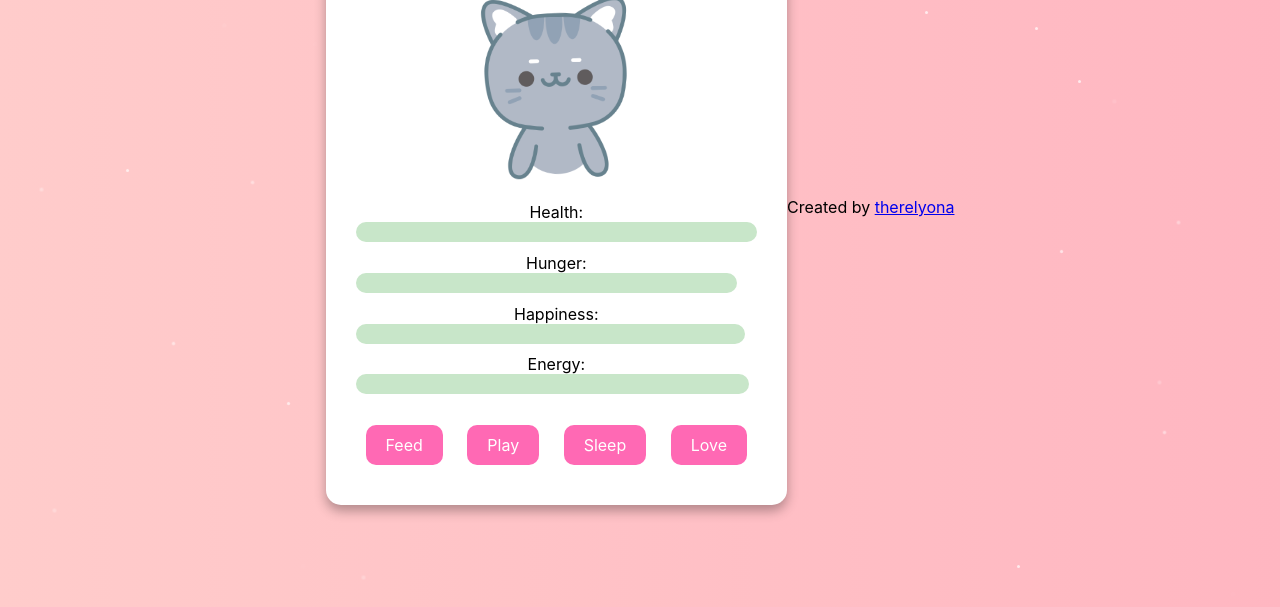
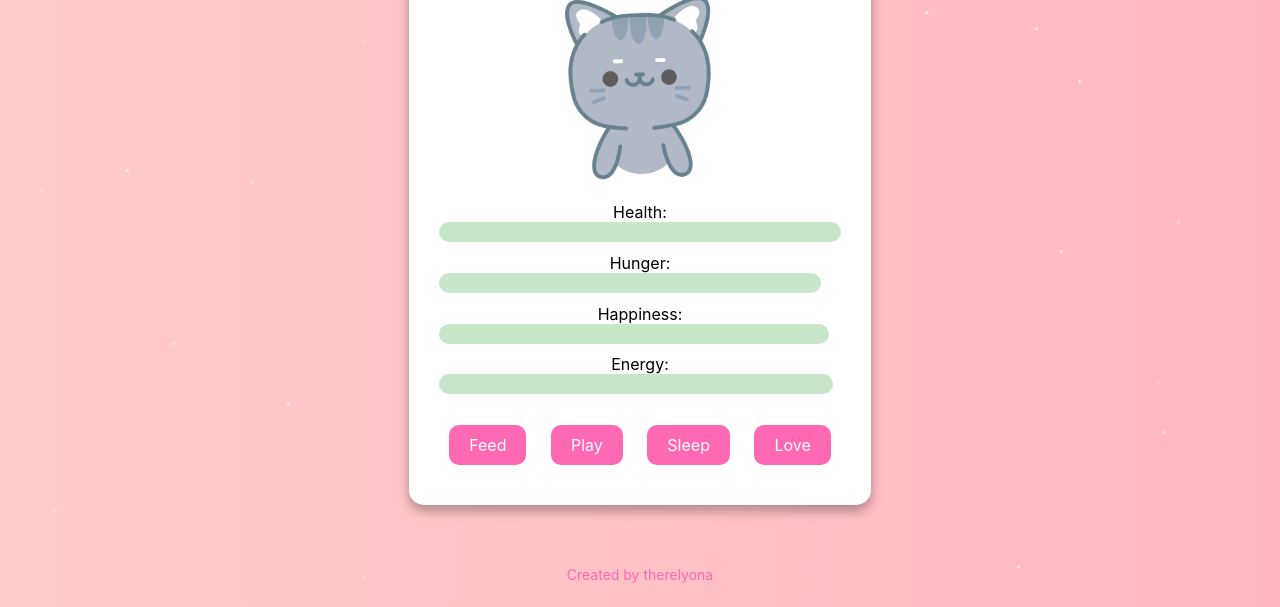
Before and after one commit to wanghaisheng/wuxing-pet, a website: page index.html in a window 1280 px wide. Shown: the part 193-800 px from the top of the page. Drawn offline with Linux system fonts and the light colour scheme.

Commit message:
added styles for the footer

```diff
--- a/src/styles.css
+++ b/src/styles.css
@@ -85,6 +85,26 @@ progress::-moz-progress-bar {
   color: white;
   border-radius: 10px;
   transition: transform 0.2s, background-color 0.3s;
+}
+
+.footer {
+  position: absolute;
+  bottom: 10px;
+  left: 0;
+  width: 100%;
+  text-align: center;
+  font-size: 14px;
+  color: #ff69b4;
+}
+
+.footer a {
+  color: #ff69b4;
+  text-decoration: none;
+}
+
+.footer a:hover {
+  color: white;
+  text-decoration: underline;
 }
 
 @keyframes wiggle {
@@ -186,6 +206,10 @@ progress::-moz-progress-bar {
     margin: 5px 0;
   }
 
+  .footer p {
+    font-size: 12px;
+  }
+
   .star {
     width: 2px;
     height: 2px;
```
